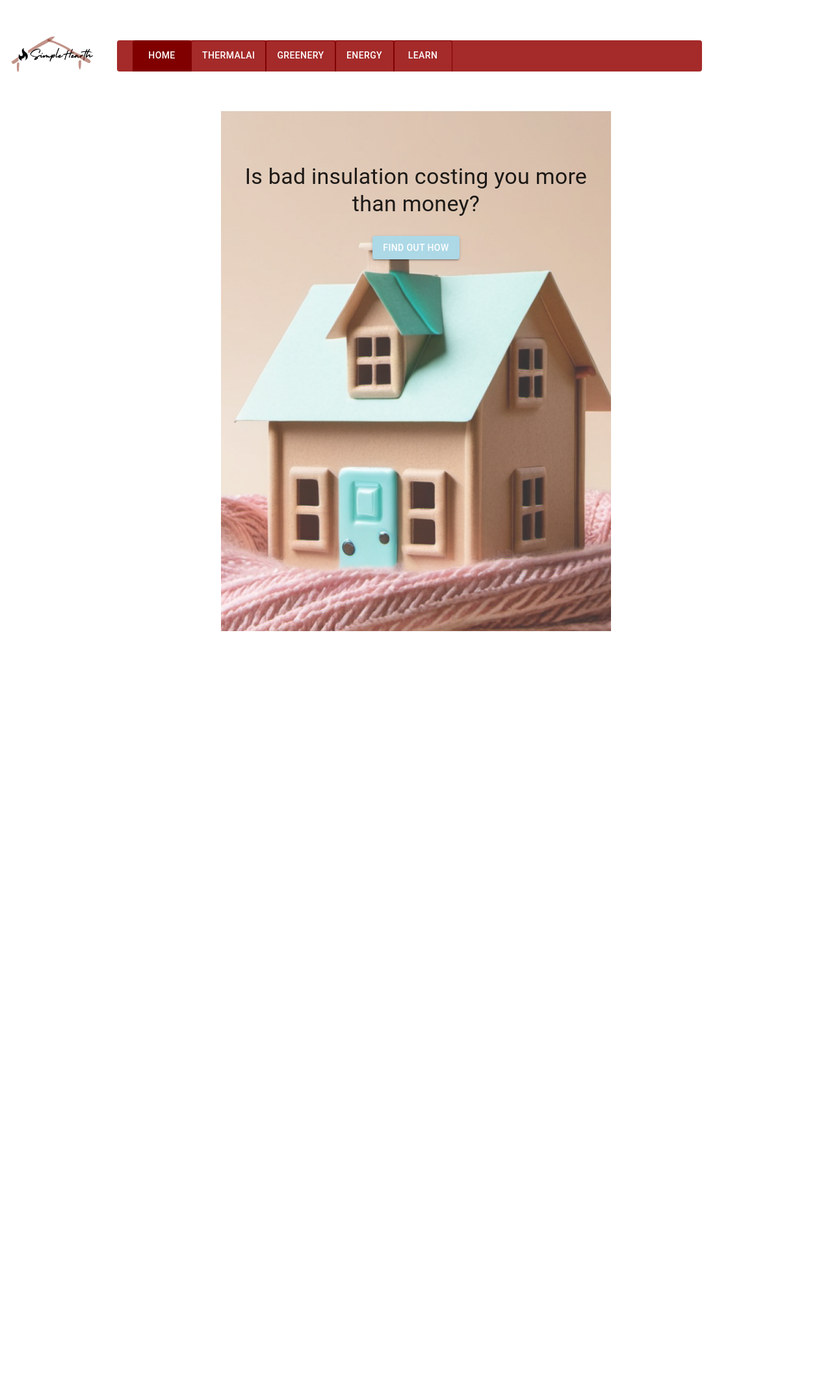
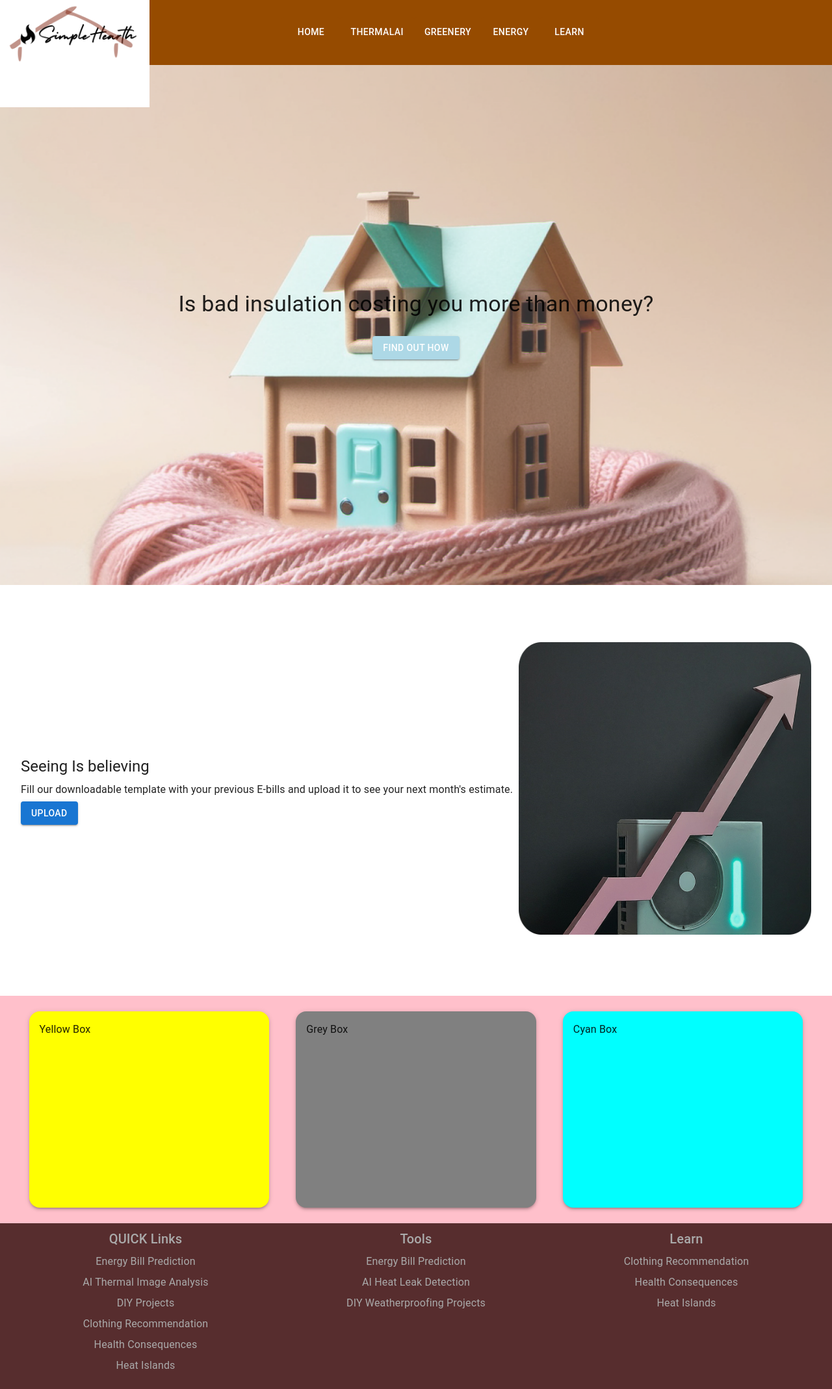
Before and after one commit to Eatgrilledfish/SimpleHearth, a Next.js app in the folder simply-health/: page / in a window 1280 px wide. Shown: the whole page at 65% size. Before the commit the page ends 971 px from the top, so only its background shows below. Built offline with nearby package versions, Linux system fonts and the light colour scheme.

Commit message:
homepage - 3 boxes

```diff
--- /dev/null
+++ b/simply-health/src/components/Footer.js
@@ -0,0 +1,50 @@
+// components/Footer.js
+
+import React from 'react';
+import { Box, Typography, Link, Container, Grid } from '@mui/material';
+
+const Footer = () => {
+  return (
+    <Container maxWidth={false} disableGutters>
+      <Box sx={{ bgcolor: '#572D2E', color: '#AAAAAA', p: 3 ,textAlign: 'center'}}>
+        <Grid container spacing={2}>
+          <Grid item xs={12} sm={4} sx={{ mt: -2 }}>
+            <Typography variant="h6" gutterBottom>
+              QUICK Links
+            </Typography>
+            <Box sx={{ display: 'flex', flexDirection: 'column', gap: 1 }}>
+              <Link href="#" color="inherit" underline="none">Energy Bill Prediction</Link>
+              <Link href="#" color="inherit" underline="none">AI Thermal Image Analysis</Link>
+              <Link href="#" color="inherit" underline="none">DIY Projects</Link>
+              <Link href="#" color="inherit" underline="none">Clothing Recommendation</Link>
+              <Link href="#" color="inherit" underline="none">Health Consequences</Link>
+              <Link href="#" color="inherit" underline="none">Heat Islands</Link>
+            </Box>
+          </Grid>
+          <Grid item xs={12} sm={4} sx={{ mt: -2 }}>
+            <Typography variant="h6" gutterBottom>
+              Tools
+            </Typography>
+            <Box sx={{ display: 'flex', flexDirection: 'column', gap: 1 }}>
+              <Link href="#" color="inherit" underline="none">Energy Bill Prediction</Link>
+              <Link href="#" color="inherit" underline="none">AI Heat Leak Detection</Link>
+              <Link href="#" color="inherit" underline="none">DIY Weatherproofing Projects</Link>
+            </Box>
+          </Grid>
+          <Grid item xs={12} sm={4} sx={{ mt: -2 }}>
+            <Typography variant="h6" gutterBottom>
+              Learn
+            </Typography>
+            <Box sx={{ display: 'flex', flexDirection: 'column', gap: 1 }}>
+              <Link href="#" color="inherit" underline="none">Clothing Recommendation</Link>
+              <Link href="#" color="inherit" underline="none">Health Consequences</Link>
+              <Link href="#" color="inherit" underline="none">Heat Islands</Link>
+            </Box>
+          </Grid>
+        </Grid>
+      </Box>
+    </Container>
+  );
+};
+
+export default Footer;
--- a/simply-health/src/components/HomePage.js
+++ b/simply-health/src/components/HomePage.js
@@ -1,35 +1,62 @@
-import { Container, Typography, Button } from '@mui/material';
-
+import { Container, Typography, Button, Box, Paper } from '@mui/material';
+import InputFileUpload from './InputFileUpload';
 
 const HomePage = () => {
   return (
-    <Container maxWidth="sm" sx={{
-
-      position: 'relative',
-      textAlign: 'center', // 确保文本和按钮居中
-      pt: 10, // 上边距，使用主题中的间距值
-      pb: 10, // 下边距
-      pl: 7, // 与logo相同的左边距
-      pr: 7, // 右边距
+    <>
+      <Box sx={{
+        display: 'flex',
+        flexDirection: 'column', // Stack items vertically
+        alignItems: 'center', // Center items horizontally
+        justifyContent: 'center', // Center items vertically
+        height: '100vh', // Make the Box take up the full viewport height
         backgroundImage: `url(${'/sweethome.png'})`,
-      minHeight: '100vh',
-      backgroundSize: 'cover', // 背景图片覆盖整个容器
-      backgroundPosition: 'center', // 背景图片居中显示
+        backgroundSize: 'cover', // Ensure the image covers the Box
+        backgroundPosition: 'center', // Center the background image
+        textAlign: 'center', // Center the text
       }}>
         <Typography variant="h4" component="h1" gutterBottom>
           Is bad insulation costing you more than money?
         </Typography>
         <Button variant="contained" sx={{
-        mt: 2, // 按钮上边距
-        backgroundColor: '#ADD8E6', // 浅蓝色背景
-        color: 'white', // 白色文字
+          mt: 2, // Button top margin
+          backgroundColor: '#ADD8E6', // Light blue background
+          color: 'white', // White text
           '&:hover': {
-          backgroundColor: '#90CEE6', // 鼠标悬停时的按钮背景色变化
+            backgroundColor: '#90CEE6', // Change background on hover
           },
         }}>
           Find Out How
         </Button>
-    </Container>
+      </Box>
+
+      {/* 新增的白色背景Box */}
+      <Box sx={{ display: 'flex', justifyContent: 'space-between', alignItems: 'center', p: 4, bgcolor: 'white', mt: 2 ,height: '600px'}}>
+        <Box>
+          <Typography variant="h5" gutterBottom>Seeing Is believing</Typography>
+          <Typography variant="body1" gutterBottom>
+          Fill our downloadable template with your previous E-bills and upload it to see your next month's estimate.
+          </Typography>
+          <Button variant="contained">Upload</Button>
+        </Box>
+        <Box>
+          <img src="/upload.png" alt="Side Image" style={{ width: '450px', height: '450px' }} />
+        </Box>
+      </Box>
+
+      {/* 粉色背景Box，包含三个长方形模块 */}
+      <Box sx={{ display: 'flex', justifyContent: 'space-around', p: 3, bgcolor: 'pink', mt: 2, height: '350px'}}>
+        <Paper sx={{ bgcolor: 'yellow', p: 2, borderRadius: '16px', width: '30%' }} elevation={3}>
+          <Typography>Yellow Box</Typography>
+        </Paper>
+        <Paper sx={{ bgcolor: 'grey', p: 2, borderRadius: '16px', width: '30%' }} elevation={3}>
+          <Typography>Grey Box</Typography>
+        </Paper>
+        <Paper sx={{ bgcolor: 'cyan', p: 2, borderRadius: '16px', width: '30%' }} elevation={3}>
+          <Typography>Cyan Box</Typography>
+        </Paper>
+      </Box>
+    </>
   );
 };
 
--- /dev/null
+++ b/simply-health/src/components/InputFileUpload.js
@@ -0,0 +1,31 @@
+import * as React from 'react';
+import { styled } from '@mui/material/styles';
+import Button from '@mui/material/Button';
+import CloudUploadIcon from '@mui/icons-material/CloudUpload';
+
+const VisuallyHiddenInput = styled('input')({
+  clip: 'rect(0 0 0 0)',
+  clipPath: 'inset(50%)',
+  height: 1,
+  overflow: 'hidden',
+  position: 'absolute',
+  bottom: 0,
+  left: 0,
+  whiteSpace: 'nowrap',
+  width: 1,
+});
+
+export default function InputFileUpload() {
+  return (
+    <Button
+      component="label"
+      role={undefined}
+      variant="contained"
+      tabIndex={-1}
+      startIcon={<CloudUploadIcon />}
+    >
+      Upload file
+      <VisuallyHiddenInput type="file" />
+    </Button>
+  );
+}
--- a/simply-health/src/components/NavBar.js
+++ b/simply-health/src/components/NavBar.js
@@ -1,14 +1,12 @@
-// app/navigation/page.jsx
 import React from 'react';
 import Tabs from '@mui/material/Tabs';
 import Tab from '@mui/material/Tab';
 import Box from '@mui/material/Box';
 import { useRouter } from 'next/router';
 
-const NavigationTabs = () => {
+const NavBar = () => {
   const router = useRouter();
 
-  // Define the routes and labels for your tabs
   const tabItems = [
     { label: 'HOME', path: '/' },
     { label: 'THERMALAI', path: '/thermalai' },
@@ -25,43 +23,50 @@ const NavigationTabs = () => {
   };
 
   return (
-    <Box sx={{ display: 'flex', alignItems: 'center', padding: '8px', bgcolor: 'background.default' }}>
+    <Box sx={{
+      display: 'flex',
+      alignItems: 'center',
+
+      bgcolor: '#964B00', // 整个导航栏的背景色，这里使用深蓝色作为示例
+      height: '100px', // 调整整个导航栏的高度
+    }}>
       {/* Logo Container */}
-      <Box sx={{ flexGrow: 0 }}>
-        <img src="/SimpleHearthLogo.png" alt="Logo" style={{ height: '148px' }} />
+      <Box sx={{
+        flexGrow: 0,
+
+        height: '230px', // 根据导航栏的高度调整，也可以调整logo的大小以适应新高度
+      }}>
+        < img src="/SimpleHearthLogo.png" alt="Logo" style={{ height: '100%' }} />
       </Box>
 
-
       {/* Navigation Tabs Container */}
-      <Box sx={{ flexGrow: 2, bgcolor: '#A52A2A', borderRadius: '4px', marginLeft: '24px'}}>
+      <Box sx={{
+        flexGrow: 2,
+        bgcolor: 'transparent', // 使Tabs背景透明，以适应整体风格
+        borderRadius: '4px',
+        marginLeft: '24px',
+        '.MuiTabs-root': {
+          minHeight: '48px', // 调整Tabs的最小高度以适应整体高度
+        },
+        '.MuiTab-root': {
+          border: 'none', // 适应新颜色方案的边框颜色
+          borderBottom: 'none',
+          borderTopLeftRadius: '4px',
+          borderTopRightRadius: '4px',
+          backgroundColor: '#964B00', // 适应新颜色方案的背景色
+          color: '#FFFFFF',
+          '&.Mui-selected': {
+            backgroundColor: '#964B00', // 适应新颜色方案的选中背景色
+            color: '#FFFFFF',
+          },
+        },
+      }}>
         <Tabs
           value={currentTab}
           onChange={handleChange}
           aria-label="Navigation Tabs"
           centered
-          TabIndicatorProps={{
-            style: {
-              display: 'none', // Hides the tab indicator
-            },
-          }}
-          sx={{
-            '.MuiTabs-flexContainer': {
-              justifyContent: 'left',
-              paddingLeft: '24px'
-            },
-            '.MuiTab-root': {
-              border: '1px solid #800000',
-              borderBottom: 'none',
-              borderTopLeftRadius: '4px',
-              borderTopRightRadius: '4px',
-              backgroundColor: '#A52A2A',
-              color: '#ffffff',
-              '&.Mui-selected': {
-                backgroundColor: '#800000',
-                color: '#ffffff',
-              },
-            },
-          }}
+          TabIndicatorProps={{ style: { display: 'none' }, }}
         >
           {tabItems.map((item, index) => (
             <Tab key={index} label={item.label} />
@@ -75,4 +80,4 @@ const NavigationTabs = () => {
   );
 };
 
-export default NavigationTabs;
+export default NavBar;
--- a/simply-health/src/pages/index.js
+++ b/simply-health/src/pages/index.js
@@ -1,11 +1,13 @@
 import NavBar from '../components/NavBar';
 import HomePage from '../components/HomePage';
+import Footer from '../components/Footer';
 
 export default function Index() {
     return (
         <div>
             <NavBar />
             <HomePage />
+            <Footer />
         </div>
     );
 }
```
Also changed, not shown: simply-health/public/upload.png (added). Lines whose indentation alone changed are shown as unchanged.
